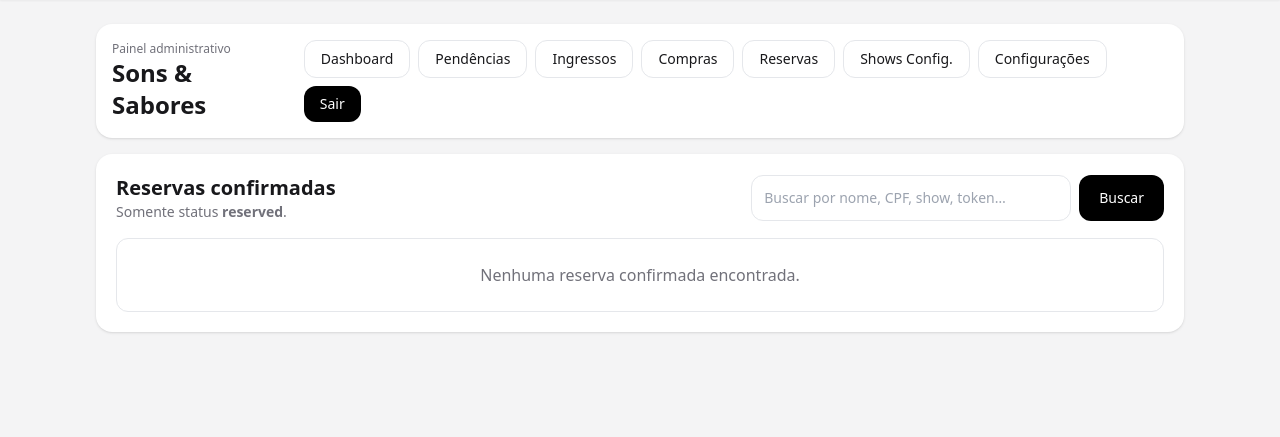
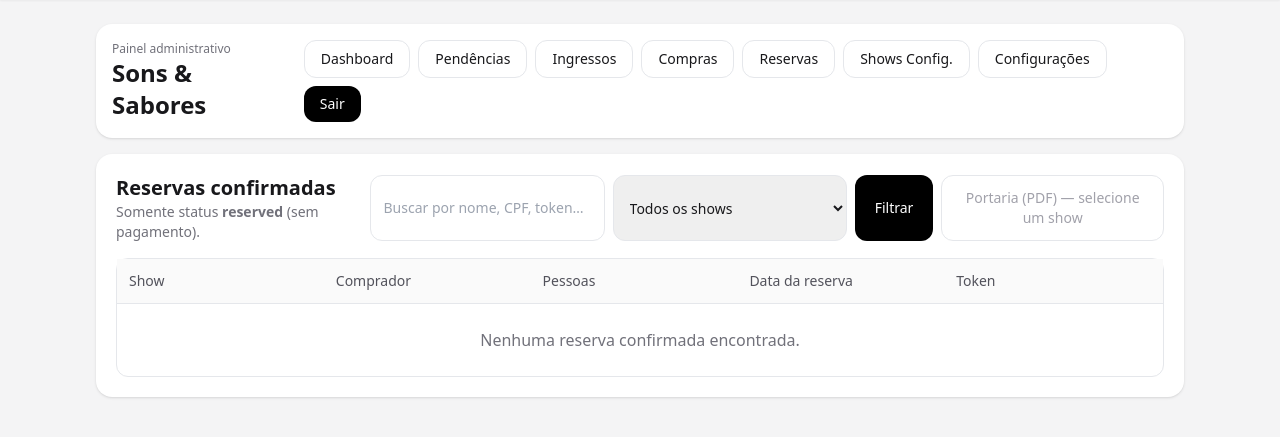
Before and after one commit to gustavopassos05/sons_sabores_ingressos, a Flask app: page /admin/reservations in a window 1280 px wide. Shown: the part 62-499 px from the top of the page. Run offline with Flask 3, Linux system fonts and the light colour scheme; the visitor is signed in with stand-in values (Sample User, id 1); data that the repository does not hold is empty; some libraries are stand-ins or nearby versions.

Commit message:
Commit das alterações locais

```diff
--- a/routes/admin_reservations.py
+++ b/routes/admin_reservations.py
@@ -1,6 +1,16 @@
 # routes/admin_reservations.py
-from flask import Blueprint, render_template, request
+from io import BytesIO
+from datetime import datetime
+from zoneinfo import ZoneInfo
+
+from flask import Blueprint, render_template, request, send_file, abort
 from sqlalchemy import select, desc
+
+from reportlab.lib.pagesizes import A4
+from reportlab.lib.units import cm
+from reportlab.lib.styles import getSampleStyleSheet
+from reportlab.platypus import SimpleDocTemplate, Table, TableStyle, Paragraph, Spacer
+from reportlab.lib import colors
 
 from db import db
 from models import Purchase
@@ -8,23 +18,48 @@ from routes.admin_auth import admin_required
 
 bp_admin_reservations = Blueprint("admin_reservations", __name__)
 
+SAO_PAULO_TZ = ZoneInfo("America/Sao_Paulo")
+def now_sp():
+    return datetime.now(SAO_PAULO_TZ).replace(tzinfo=None)
+
+def _safe_filename(s: str) -> str:
+    s = (s or "").strip().lower()
+    s = "".join(ch if ch.isalnum() else "-" for ch in s)
+    while "--" in s:
+        s = s.replace("--", "-")
+    return s.strip("-") or "show"
+
+
 @bp_admin_reservations.get("/admin/reservations")
 @admin_required
 def admin_reservations():
     q = (request.args.get("q") or "").strip().lower()
+    show_selected = (request.args.get("show") or "").strip()
 
     with db() as s:
-        purchases = list(
+        # shows que têm reservas confirmadas (reserved)
+        show_options = list(
             s.scalars(
-                select(Purchase)
+                select(Purchase.show_name)
                 .where(Purchase.status == "reserved")
-                .order_by(desc(Purchase.id))
-                .limit(800)
+                .distinct()
+                .order_by(Purchase.show_name.asc())
             )
         )
 
+        stmt = (
+            select(Purchase)
+            .where(Purchase.status == "reserved")
+            .order_by(desc(Purchase.id))
+            .limit(1500)
+        )
+        purchases = list(s.scalars(stmt))
+
     rows = []
     for p in purchases:
+        if show_selected and (p.show_name or "") != show_selected:
+            continue
+
         hay = " ".join([
             p.buyer_name or "",
             p.buyer_cpf or "",
@@ -33,8 +68,127 @@ def admin_reservations():
             p.show_name or "",
             p.token or "",
         ]).lower()
+
+        if q and q not in hay:
+            continue
+
+        rows.append(p)
+
+    return render_template(
+        "admin_reservations.html",
+        rows=rows,
+        q=q,
+        show_options=show_options,
+        show_selected=show_selected,
+    )
+
+
+@bp_admin_reservations.get("/admin/reservations/portaria.pdf")
+@admin_required
+def admin_reservations_portaria_pdf():
+    """
+    Portaria PDF por SHOW para reservas confirmadas (reserved).
+    Colunas: Nome, Pessoas, Data da reserva, Mesa (em branco).
+    Uso:
+      /admin/reservations/portaria.pdf?show=<NOME DO SHOW>
+    """
+    show_name = (request.args.get("show") or "").strip()
+    if not show_name:
+        abort(400, description="Parâmetro obrigatório: show")
+
+    q = (request.args.get("q") or "").strip().lower()
+
+    with db() as s:
+        purchases = list(
+            s.scalars(
+                select(Purchase)
+                .where(Purchase.status == "reserved", Purchase.show_name == show_name)
+                .order_by(desc(Purchase.created_at))
+                .limit(5000)
+            )
+        )
+
+    # aplica filtro q
+    rows = []
+    for p in purchases:
+        hay = " ".join([
+            p.buyer_name or "",
+            p.buyer_cpf or "",
+            p.buyer_email or "",
+            p.buyer_phone or "",
+            p.token or "",
+        ]).lower()
         if q and q not in hay:
             continue
         rows.append(p)
 
-    return render_template("admin_reservations.html", rows=rows, q=q)
+    buffer = BytesIO()
+    doc = SimpleDocTemplate(
+        buffer,
+        pagesize=A4,
+        rightMargin=1.2*cm,
+        leftMargin=1.2*cm,
+        topMargin=1.2*cm,
+        bottomMargin=1.2*cm,
+    )
+
+    styles = getSampleStyleSheet()
+    elements = []
+
+    generated_at = now_sp().strftime("%d/%m/%Y %H:%M")
+
+    elements.append(Paragraph("<b>Borogodó · Sons & Sabores</b>", styles["Title"]))
+    elements.append(Spacer(1, 4))
+    elements.append(Paragraph(f"<b>Portaria (Reservas)</b> — {show_name}", styles["Heading2"]))
+    elements.append(Paragraph(f"Gerado em: {generated_at}", styles["Normal"]))
+    if q:
+        elements.append(Paragraph(f"Filtro: <b>{q}</b>", styles["Normal"]))
+    elements.append(Spacer(1, 10))
+
+    # tabela
+    table_data = [[
+        "#", "Nome", "Pessoas", "Data da reserva", "Mesa"
+    ]]
+
+    for i, p in enumerate(rows, start=1):
+        created = p.created_at.strftime("%d/%m/%Y %H:%M") if p.created_at else ""
+        table_data.append([
+            str(i),
+            (p.buyer_name or ""),
+            str(int(p.ticket_qty or 1)),
+            created,
+            "____",  # campo manual
+        ])
+
+    table = Table(
+        table_data,
+        repeatRows=1,
+        colWidths=[0.8*cm, 8.3*cm, 1.7*cm, 4.0*cm, 2.2*cm]
+    )
+    table.setStyle(TableStyle([
+        ("BACKGROUND", (0, 0), (-1, 0), colors.lightgrey),
+        ("GRID", (0, 0), (-1, -1), 0.35, colors.grey),
+        ("FONT", (0, 0), (-1, 0), "Helvetica-Bold"),
+        ("FONTSIZE", (0, 0), (-1, -1), 9),
+        ("VALIGN", (0, 0), (-1, -1), "MIDDLE"),
+        ("BOTTOMPADDING", (0, 0), (-1, 0), 6),
+        ("TOPPADDING", (0, 0), (-1, 0), 6),
+    ]))
+
+    elements.append(table)
+    elements.append(Spacer(1, 10))
+    elements.append(Paragraph(f"<b>Total de reservas:</b> {len(rows)}", styles["Normal"]))
+    elements.append(Paragraph(f"<b>Total de pessoas:</b> {sum(int(p.ticket_qty or 1) for p in rows)}", styles["Heading2"]))
+
+    doc.build(elements)
+    buffer.seek(0)
+
+    ts = now_sp().strftime("%Y-%m-%d-%H-%M")
+    filename = f"portaria-reservas-{_safe_filename(show_name)}-{ts}.pdf"
+
+    return send_file(
+        buffer,
+        mimetype="application/pdf",
+        as_attachment=True,
+        download_name=filename
+    )
--- a/templates/admin_reservations.html
+++ b/templates/admin_reservations.html
@@ -5,24 +5,72 @@
   <div class="flex flex-col sm:flex-row sm:items-center sm:justify-between gap-3 mb-4">
     <div>
       <h2 class="text-xl font-semibold">Reservas confirmadas</h2>
-      <p class="text-sm text-zinc-500">Somente status <b>reserved</b>.</p>
+      <p class="text-sm text-zinc-500">Somente status <b>reserved</b> (sem pagamento).</p>
     </div>
 
-    <form method="get" class="flex gap-2">
-      <input name="q" value="{{ q }}" class="w-full sm:w-80 rounded-xl border p-3 text-sm"
-             placeholder="Buscar por nome, CPF, show, token…">
-      <button class="rounded-xl bg-black text-white px-5 text-sm">Buscar</button>
+    <form method="get" class="flex flex-col sm:flex-row gap-2 w-full sm:w-auto">
+      <input name="q" value="{{ q }}" class="w-full sm:w-72 rounded-xl border p-3 text-sm"
+             placeholder="Buscar por nome, CPF, token…">
+
+      <select name="show" class="w-full sm:w-72 rounded-xl border p-3 text-sm">
+        <option value="">Todos os shows</option>
+        {% for sh in show_options %}
+          <option value="{{ sh }}" {% if show_selected == sh %}selected{% endif %}>{{ sh }}</option>
+        {% endfor %}
+      </select>
+
+      <button class="rounded-xl bg-black text-white px-5 py-3 text-sm">Filtrar</button>
+
+      {% if show_selected %}
+        <a href="{{ url_for('admin_reservations.admin_reservations_portaria_pdf', show=show_selected, q=q) }}"
+           class="rounded-xl border px-4 py-3 text-sm hover:bg-zinc-50 text-center">
+          Portaria (PDF)
+        </a>
+      {% else %}
+        <span class="rounded-xl border px-4 py-3 text-sm text-zinc-400 text-center cursor-not-allowed">
+          Portaria (PDF) — selecione um show
+        </span>
+      {% endif %}
     </form>
   </div>
 
   <div class="rounded-xl border divide-y">
+    <div class="hidden md:grid grid-cols-5 gap-3 bg-zinc-50 text-sm text-zinc-600 p-3 font-medium">
+      <div>Show</div>
+      <div>Comprador</div>
+      <div>Pessoas</div>
+      <div>Data da reserva</div>
+      <div>Token</div>
+    </div>
+
     {% for p in rows %}
       <div class="p-4 text-sm grid grid-cols-1 md:grid-cols-5 gap-3">
-        <div><b>Show:</b><br>{{ p.show_name }}</div>
-        <div><b>Comprador:</b><br>{{ p.buyer_name }}</div>
-        <div><b>CPF:</b><br>{{ p.buyer_cpf or "—" }}</div>
-        <div><b>Telefone:</b><br>{{ p.buyer_phone or "—" }}</div>
-        <div><b>Token:</b><br><span class="break-all">{{ p.token }}</span></div>
+        <div>
+          <div class="md:hidden text-xs text-zinc-400 mb-1">Show</div>
+          {{ p.show_name }}
+        </div>
+
+        <div>
+          <div class="md:hidden text-xs text-zinc-400 mb-1">Comprador</div>
+          <div class="font-medium">{{ p.buyer_name }}</div>
+          <div class="text-xs text-zinc-500">CPF: {{ p.buyer_cpf or "—" }}</div>
+          <div class="text-xs text-zinc-500">Tel: {{ p.buyer_phone or "—" }}</div>
+        </div>
+
+        <div>
+          <div class="md:hidden text-xs text-zinc-400 mb-1">Pessoas</div>
+          {{ p.ticket_qty or 1 }}
+        </div>
+
+        <div>
+          <div class="md:hidden text-xs text-zinc-400 mb-1">Data da reserva</div>
+          {% if p.created_at %}{{ p.created_at.strftime('%d/%m/%Y %H:%M') }}{% else %}—{% endif %}
+        </div>
+
+        <div>
+          <div class="md:hidden text-xs text-zinc-400 mb-1">Token</div>
+          <span class="break-all">{{ p.token }}</span>
+        </div>
       </div>
     {% endfor %}
 
```
